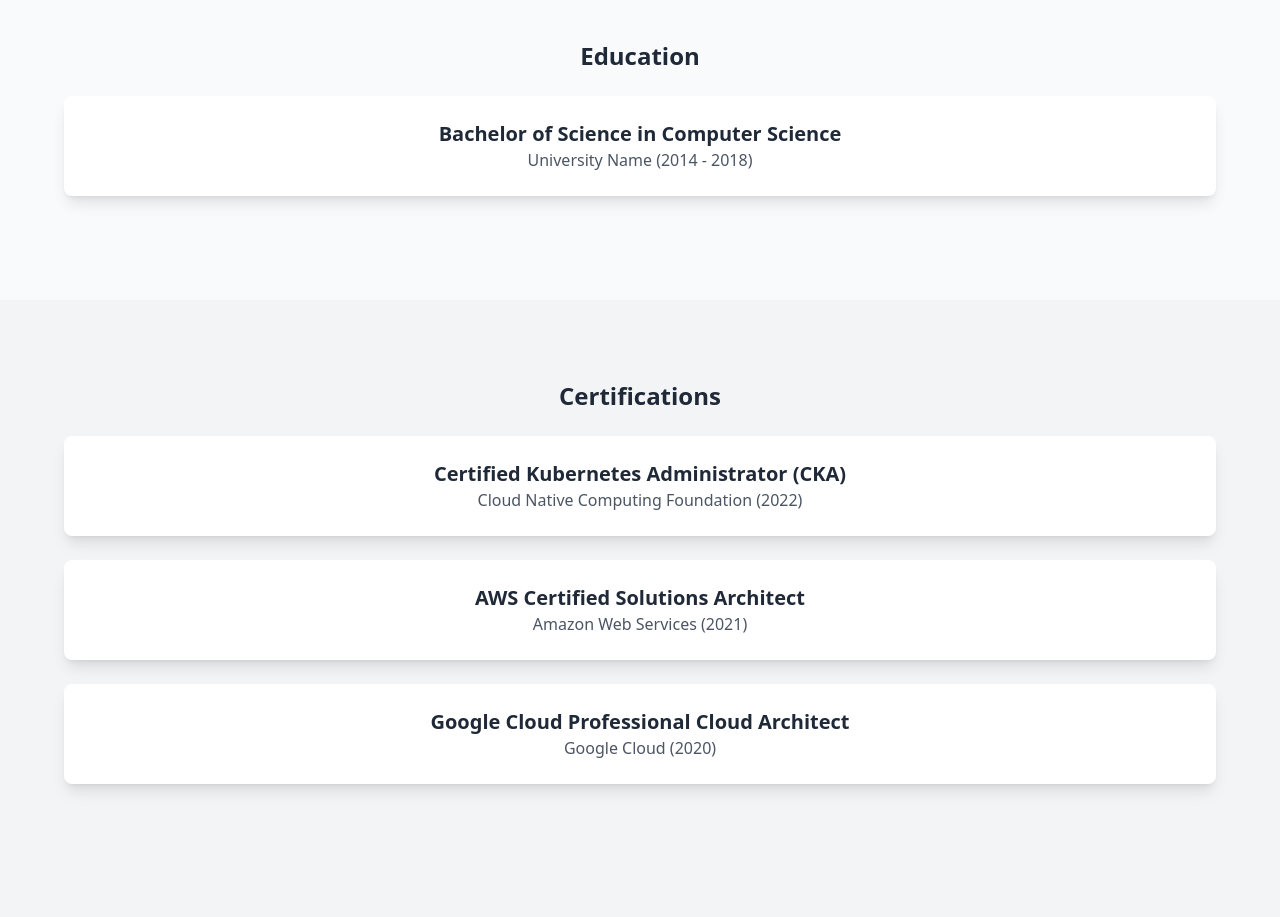
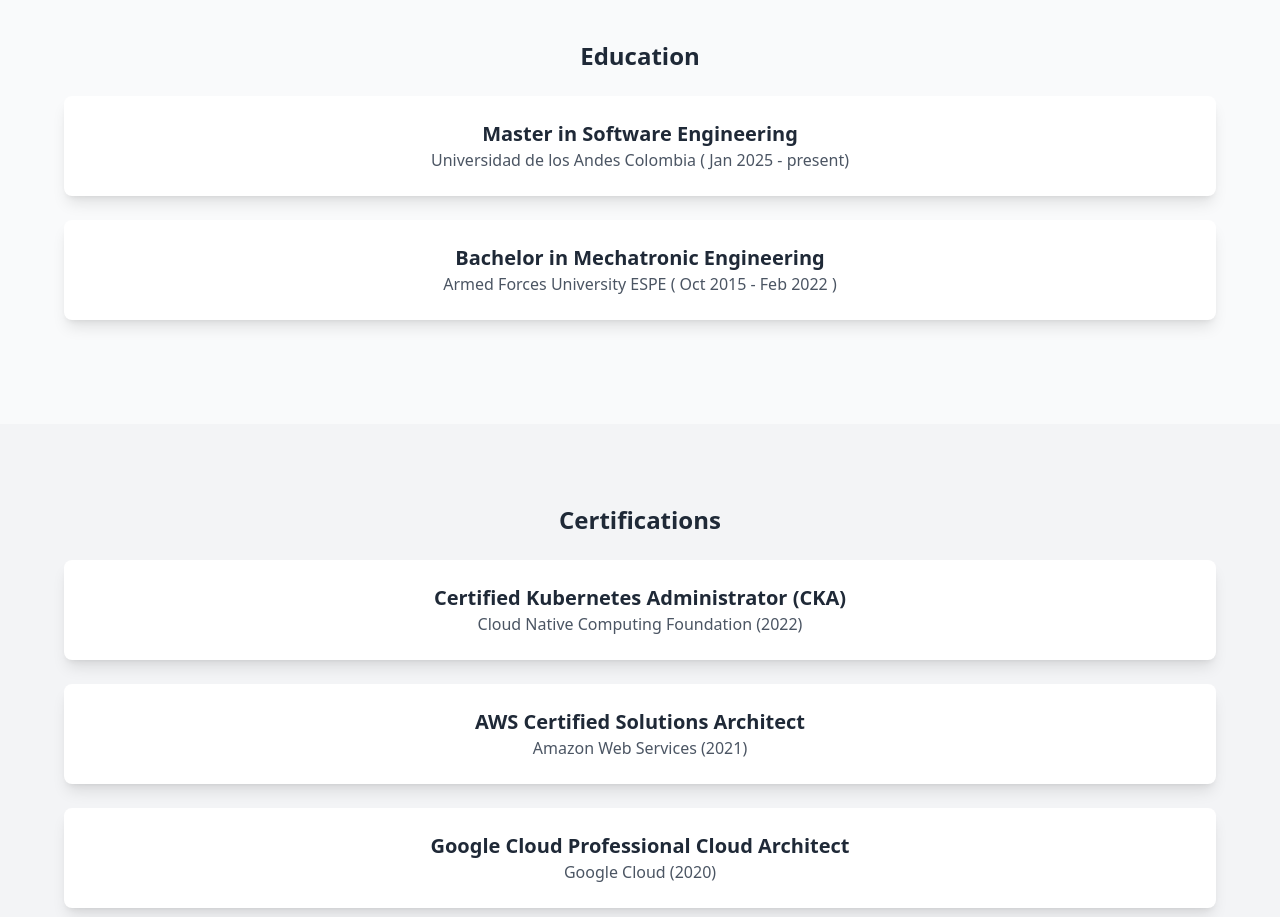
Before and after one commit to sjfuentes/cv, a React (Create React App) app: page / in a window 1280 px wide. Shown: the part 1980-2897 px from the top of the page. Built offline with nearby package versions, Linux system fonts and the light colour scheme.

Commit message:
add correct education section information

```diff
--- a/src/App.tsx
+++ b/src/App.tsx
@@ -256,8 +256,12 @@
         <div className="max-w-6xl mx-auto text-center">
           <h3 className="text-2xl font-bold text-gray-800 mb-6">Education</h3>
           <div className="bg-white shadow-lg rounded-lg p-6 mb-6">
-            <h4 className="text-xl font-semibold text-gray-800">Bachelor of Science in Computer Science</h4>
-            <p className="text-gray-600">University Name (2014 - 2018)</p>
+            <h4 className="text-xl font-semibold text-gray-800">Master in Software Engineering</h4>
+            <p className="text-gray-600">Universidad de los Andes Colombia ( Jan 2025 - present)</p>
+          </div>
+          <div className="bg-white shadow-lg rounded-lg p-6 mb-6">
+            <h4 className="text-xl font-semibold text-gray-800">Bachelor in Mechatronic Engineering</h4>
+            <p className="text-gray-600">Armed Forces University ESPE ( Oct 2015 - Feb 2022 )</p>
           </div>
         </div>
       </section>
```
